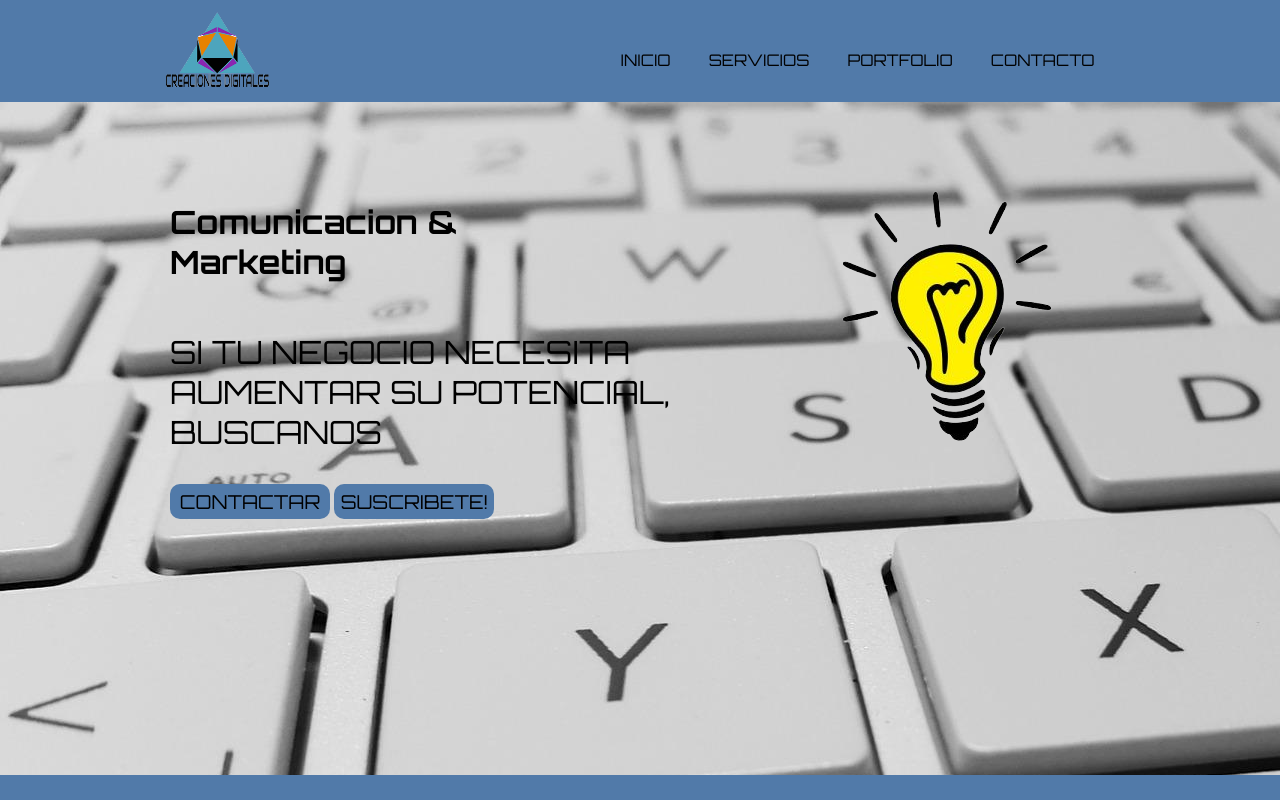
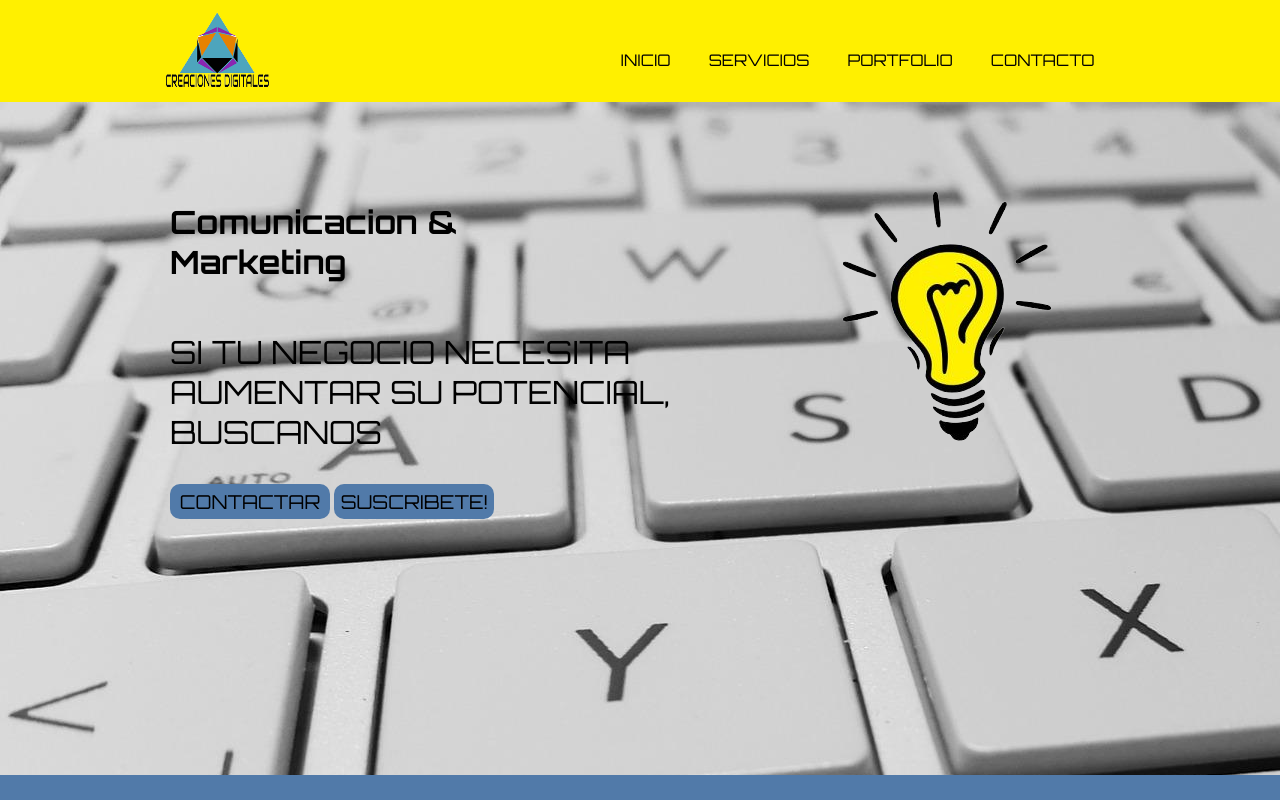
Before and after one commit to Lourdes12587/Landing-page, a plain HTML site: page index.html in a window 1280 px wide. Shown: the top 800 px of the page. Drawn offline with Linux system fonts and the light colour scheme.

Commit message:
ultimo 1

```diff
--- a/index.css
+++ b/index.css
@@ -46,7 +46,7 @@ header{
     flex-wrap: wrap;
     margin: 0;
     padding: 0;
-    background-color:hsla(212, 35%, 49%, 1)
+    background-color: #FFF000ff;
 
 }
 section{
@@ -67,7 +67,6 @@ section{
     width: 50%;
 
 }
-
 .container-negocio h2{
     font-size:2.0em;
     width:50%;
```
